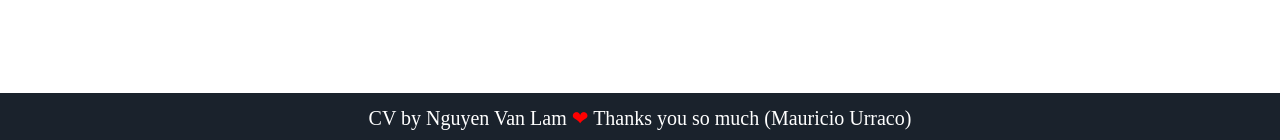
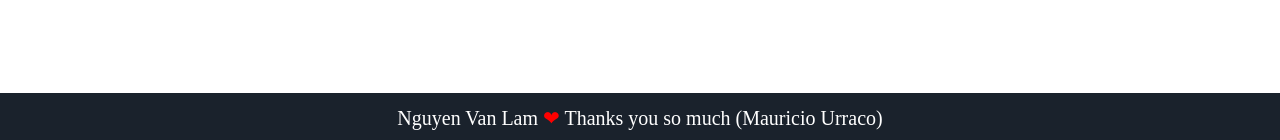
Before and after one commit to vanlam1412/cv, a Jekyll site: the page built from index.html, in a window 1280 px wide. Shown: the part 1649-1789 px from the top of the page. Built offline with Jekyll 4.4.1, drawn with Linux system fonts in a browser that asks for light colours; some web fonts are replaced.

Commit message:
Update footer.html

```diff
--- a/_includes/footer.html
+++ b/_includes/footer.html
@@ -2,7 +2,7 @@
 <footer class="footer">
     <!-- <p>&copy; {{ site.username }}</p> -->
     <p></p>
-    <p>CV by Nguyen Van Lam <span class="love">❤</span> Thanks you so much <a href="https://github.com/murraco">(Mauricio Urraco)</a></p>
+    <p>Nguyen Van Lam <span class="love">❤</span> Thanks you so much <a href="https://github.com/murraco">(Mauricio Urraco)</a></p>
 </footer>
 <script src="{{ '/assets/js/particles.min.js' | prepend: site.baseurl }}"></script>
 <script src="{{ '/assets/js/sweet-scroll.min.js' | prepend: site.baseurl }}"></script>
```
